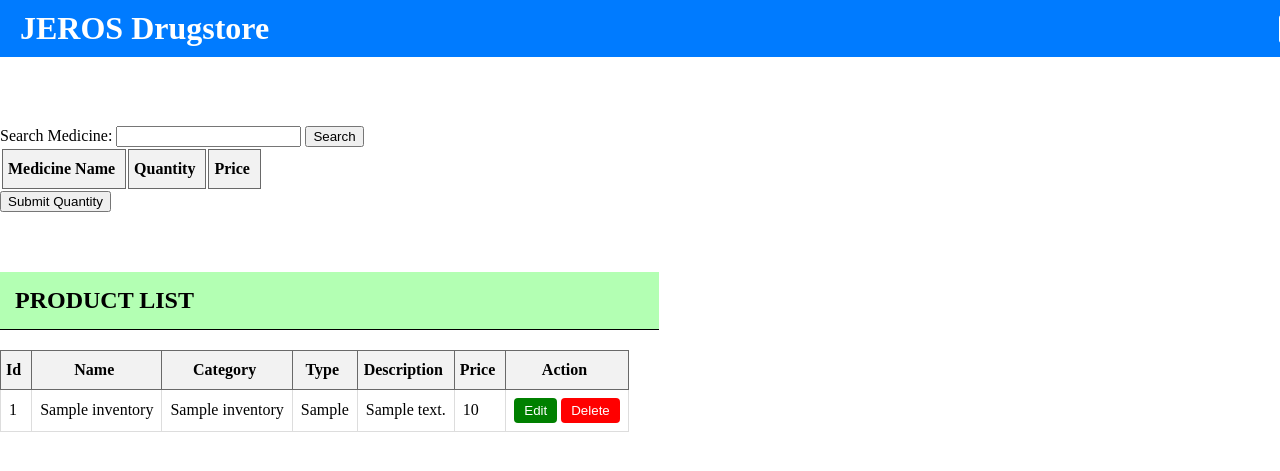
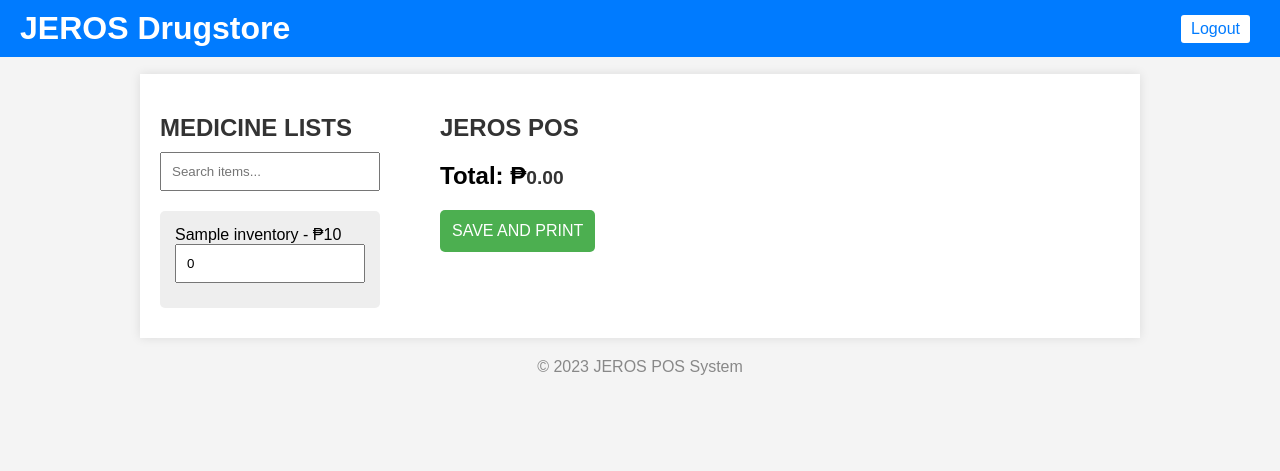
Before and after one commit to IzarJ28/Pharmacy, a PHP site: page /staff/staff_home.php in a window 1280 px wide. Shown: the top 471 px of the page. Run offline with PHP 8.4, Linux system fonts and the light colour scheme; tables that the repository leaves empty or names only in its code hold one stand-in row (values such as "Sample post"); lists and menus that the app fills with data are empty.

Commit message:
Staff POS

```diff
--- a/admin/sidebar.php
+++ b/admin/sidebar.php
@@ -1,3 +1,4 @@
+
 <!DOCTYPE html>
 <html>
 
@@ -57,7 +58,7 @@
 
 
         .sidebar {
-            top:0;
+            top: 0;
             background-color: #333;
             /* Sidebar background color */
             color: #fff;
@@ -74,7 +75,7 @@
         .sidebar ul {
             list-style: none;
             padding: 20px;
-            margin-top:50px;
+            margin-top: 50px;
         }
 
         .sidebar ul li {
--- a/staff/header.php
+++ b/staff/header.php
@@ -6,7 +6,6 @@
         body{
         margin: 0;
         padding: 0;
-        position: fixed;
 
     }
 
@@ -18,7 +17,8 @@
             color: #fff;
             padding: 10px 20px;
             align-items: center;
-            width: 1325px;
+            width: 100%;
+            top:0;
 
 
         }
@@ -41,7 +41,7 @@
             padding: 5px 10px;
             cursor: pointer;
             text-decoration: none;
-            margin-left: 10px; /* Add margin to separate the buttons */
+            margin-right: 50px; /* Add margin to separate the buttons */
             transition: .1s;
         }
 
@@ -62,19 +62,6 @@
         <h1 onclick="reloadPage()">JEROS Drugstore</h1>
         <div class="nav-btn-container">
 
-            <a href="index.php" class="nav-btn">Logout</a>
+            <a href="../index.php" class="nav-btn">Logout</a>
         </div>
     </div>
-
-    <script>
-        function reloadPage() {
-            location.reload(true); // Force a page reload, clearing the cache
-        }
-    </script>
-
-
-
-
-
-</body>
-</html>
--- a/staff/staff_home.php
+++ b/staff/staff_home.php
@@ -1,323 +1,269 @@
 <?php
 include('connection.php');
- include ('header.php');
-
-
-
-
-
-if ($_SERVER['REQUEST_METHOD'] === 'POST') {
-    $category_name= $_POST['category_name'];
-    $med_name = $_POST['med_name'];
-    $med_type = $_POST['med_type'];
-    $description = $_POST['description'];
-    $price = $_POST['price'];
-
-
-$check_username_query = "SELECT * FROM med_inventory WHERE med_name='$med_name'";
-    $result = $conn->query($check_username_query);
-    if ($result->num_rows > 0) {
-        echo '<script>alert("Medicine already exists.");</script>';
-    }else{
-        $query = "INSERT INTO med_inventory (med_name,category_name,med_type,description,price) VALUES ('$med_name','$category_name','$med_type','$description','$price')";
-
-        if ($conn->query($query) === TRUE) {
-
-        } else {
-            echo '<script>alert("Error: ' . $query . ' ' . $conn->error . '");</script>';
-        }
-    }
-
-
-}
-
-
+include('header.php');
 ?>
 
 <!DOCTYPE html>
-<html>
+<html lang="en">
+
 <head>
-    <title>Medicine List</title>
-
-
-
+    <meta charset="UTF-8">
+    <meta name="viewport" content="width=device-width, initial-scale=1.0">
+    <title>JEROS POS</title>
     <style>
-        .modal {
-      display: none;
-      position: fixed;
-      top: 0;
-      left: 0;
-      width: 100%;
-      height: 100%;
-      background-color: rgba(0, 0, 0, 0.5);
-      justify-content: center;
-      align-items: center;
+        body {
+            font-family: 'Arial', sans-serif;
+            margin: 0;
+            padding: 0;
+            background-color: #f4f4f4;
         }
 
-    .modal-content {
+        section {
+            display: grid;
+            grid-template-columns: repeat(3, 1fr);
+            gap: 20px;
+            max-width: 1000px;
+            margin: 20px auto;
             background-color: #fff;
-      padding: 20px;
-      border-radius: 5px;
-      box-shadow: 0 0 10px rgba(0, 0, 0, 0.2);
-        width: 700px;
-        height: 400px;
-
+            box-shadow: 0 0 10px rgba(0, 0, 0, 0.1);
         }
 
-    .close {
-      color: #aaa;
-      float: right;
-      font-size: 28px;
-      font-weight: bold;
-      cursor: pointer;
-    }
-    .form-center{
-      margin-top: 10px;
-    }
-    .form-center{
-        margin-top: 60px;
-        width:100%;
-
-    }
-    th{
-      padding: 10px;
-      text-align: left;
-      margin-left: 10px;
+        #product-list,
+        #cart,
+        #receipt {
+            padding: 20px;
+            box-sizing: border-box;
         }
 
-        .form-container{
-            width: 25%;
-            margin-top: 5.45%;
-            margin-left: 24%;
-            border-radius: 10px;
-            padding: 4px;
-            background-color: #E5E7E9 ;
-            float: left;
-
-
+        h2 {
+            font-size: 1.5rem;
+            color: #333;
+            margin-bottom: 10px;
         }
 
-        .form-container label {
-
-            margin-top: 10px;
-            text-align: left;
-
+        ul {
+            list-style: none;
+            padding: 0;
+            margin: 0;
         }
 
-        .form-container input[type="text"],
-        .form-container input[type="password"],
-        .form-container select {
-            width: 200px;
-            padding: 5px;
-            margin-top: 5px;
-            border: 1px solid #ccc;
-            border-radius: 3px;
-            margin-left: 15%;
+        li {
+            padding: 15px;
+            margin: 10px 0;
+            background-color: #eee;
+            cursor: pointer;
+            transition: background-color 0.3s;
+            border-radius: 5px;
         }
 
-        .form-container input[type="submit"] {
-            background-color: #007bff;
-            color: #fff;
-            border: none;
-            border-radius: 3px;
-            padding: 10px;
-            cursor: pointer;
-            margin: 0;
-            width: 100%;
-        }
-        h2.form_name{
-            border-radius: 3px;
-            background-color:  #b3ffb3;
-            padding-top: 11px;
-            text-align: center;
-            margin: 0;
-            width: 100%;
-            margin-bottom: 15px;
-            border-bottom: 1px solid black;
-            padding-bottom: 15px;
-
+        li:hover {
+            background-color: #ddd;
         }
 
-
-
-         table.registered_table {
+        input[type="text"],
+        input[type="number"] {
             width: 100%;
-            border-collapse: collapse;
-            margin-top: 20px;
-            margin-left: auto ;
-            margin-right: auto;
-
-         }
-
-        td {
-            border: 1px solid #ddd;
-            padding: 8px;
-            text-align: left;
-        }
-
-        th {
-            background-color: #f2f2f2;
-            padding-left: 5px;
-            text-align: center;
-            border: .5px solid dimgray;
-
+            padding: 10px;
+            margin-bottom: 10px;
+            box-sizing: border-box;
         }
 
         button {
+            background-color: #4caf50;
+            color: #fff;
+            padding: 12px;
+            border: none;
             cursor: pointer;
-            padding: 8px 12px;
-            border: none;
-            border-radius: 4px;
+            font-size: 1rem;
+            transition: background-color 0.3s;
+            border-radius: 5px;
         }
 
-        .registered_table .edit-button {
-            background-color: green;
-            color: white;
+        button:hover {
+            background-color: #45a049;
         }
 
-        .registered_table .delete-button {
-            background-color: red;
-            color: white;
+        #cart-items,
+
+        #cart-items{
+            width:400px;
         }
-        h2.user_list{
-            background-color: #b3ffb3;
-            width: 100%;
-            margin: 0;
-            padding: 15px;
-            margin-bottom: 15px;
-
-            border-bottom: 1px solid black;
+        #receipt-items {
+            margin-top: 10px;
         }
 
-    input.num{
-        padding: 3px;
-        width: 200px;
-    }
-    .des, .pr{
-        width: 70%;
-        margin-left: 15%;
-     }
-    .pr{
-        padding: 3.5px;
+        #total,
+        #receipt-total {
+            font-weight: bold;
+            font-size: 1.2rem;
+            color: #333;
         }
 
+        #receipt {
+            display: none;
+            border: 1px solid #ccc;
+            padding: 20px;
+            margin: 20px;
+        }
+
+        #receipt-container {
+            background-color: #fff;
+            padding: 20px;
+            box-shadow: 0 0 10px rgba(0, 0, 0, 0.1);
+        }
+        footer {
+            text-align: center;
+            margin-top: 20px;
+            color: #888;
+        }
+
+        @media print {
+            #receipt {
+                display: block;
+            }
+
+            body * {
+                visibility: hidden;
+            }
+
+            #receipt,
+            #receipt * {
+                visibility: visible;
+            }
+        }
     </style>
 </head>
+
 <body>
-
- 	<?php
-        $query = "SELECT mi.id, m.med_name as med_name, mc.category_name as category_name, mt.med_type as med_type, mi.description, mi.price
-          FROM med_inventory mi
-          JOIN medicines m ON mi.med_name = m.id
-          JOIN med_category mc ON mi.category_name = mc.id
-          JOIN med_type mt ON mi.med_type = mt.id";
-    ?>
-
-    <div  style="margin-top: 20%;" class="med_search">
-    <form method="GET" action="<?php echo $_SERVER['PHP_SELF']; ?>">
-        <label for="search_med">Search Medicine:</label>
-        <input type="text" id="search_med" name="search_med">
-        <input type="submit" value="Search">
-    </form>
-
-    <!-- Display selected medicine information in a table -->
-    <table class="searched_table">
-        <!-- Add table headers for Medicine name, Quantity, and Price -->
-        <tr>
-            <th>Medicine Name</th>
-            <th>Quantity</th>
-            <th>Price</th>
-        </tr>
-
-        <?php
-        // Check if the search parameter is set
-        if (isset($_GET['search_med'])) {
-            // Perform a search based on the entered medicine name
-            $searched_med = $_GET['search_med'];
-            $query = "SELECT * FROM med_inventory WHERE med_name LIKE '%$searched_med%'";
-            $result = $conn->query($query);
-
-            // Display the search results in the table
-            while ($row = $result->fetch_assoc()) {
-                echo '<tr>';
-                echo '<td>' . $row['med_name'] . '</td>';
-                echo '<td>'; // This column will contain the quantity input field
-                echo '<input type="number" name="quantity_' . $row['id'] . '" placeholder="Enter quantity" />';
-                echo '</td>';
-                echo '<td>' . $row['price'] . '</td>';
-                echo '</tr>';
-            }
-        }
-        ?>
-    </table>
-</div>
-<form method="POST" action="<?php echo $_SERVER['PHP_SELF']; ?>">
-    <!-- Add other form fields here for additional information if needed -->
-
-    <!-- Displayed above in the search form -->
-    <div class="med_search">
-        <!-- This table will display the selected medicine's information -->
-        <table class="searched_table">
-            <!-- Table headers are added in the previous code snippet -->
-        </table>
-
-        <!-- Add a button to submit the quantity input -->
-        <input type="submit" value="Submit Quantity">
-    </div>
-</form>
+    <br><br><br>
 
 
-	<div class="form-center">
+    <div id="receipt">
+        <div id="receipt-container">
+            <h2>Receipt</h2>
+            <h1>Total: ₱<span id="receipt-total">0.00</span></h1>
+            <ul id="receipt-items"></ul>
+        </div>
+    </div>
+    <section>
+        <div id="product-list">
+            <h2>MEDICINE LISTS</h2>
+            <input type="text" id="search" placeholder="Search items...">
+            <ul id="products">
                 <?php
                 $query = "SELECT * FROM med_inventory";
                 $result = $conn->query($query);
-    	?>
-    	<h2 class="user_list">PRODUCT LIST</h2>
+                while ($row = $result->fetch_assoc()) {
 
-
-  		    <table  class="registered_table">
-            	<tr class="registered_tr">
-                	<th>Id</th>
-                	<th>Name</th>
-                	<th>Category</th>
-                	<th>Type</th>
-                	<th>Description</th>
-                	<th>Price</th>
-                	<th>Action</th> <!-- New column for buttons -->
-            	</tr>
-
-    <?php
-    // Loop through the rows in the result set
-    while ($row = $result->fetch_assoc()) {
-        echo '<tr>';
-        echo '<td>' . $row['id']. '</td>';
-        echo '<td>' . $row['med_name'] . '</td>';
-        echo '<td>' . $row['category_name'] . '</td>';
-        echo '<td>' . $row['med_type'] . '</td>';
-        echo '<td>' . $row['description'] . '</td>';
-        echo '<td>' . $row['price'] . '</td>';
-        echo '<td>';
-        echo '<button style="background-color: green; color: white; padding: 5px 10px;">Edit</button>'; // Green Edit button
-        echo ' ';
-        echo '<button style="background-color: red; color: white; padding: 5px 10px;">Delete</button>'; // Red Delete button
-        echo '</td>';
-        echo '</tr>';
+                    echo '<li data-name="' . $row['med_name'] . '" data-price="' . $row['price'] . '">' . $row['med_name'] . ' - ₱' . $row['price'] . '</li>';
                 }
                 ?>
-</table>
-<br>
-<br>
-
-
+                <!-- Add more products as needed -->
+            </ul>
         </div>
 
-    <?php
-    $conn->close();
-    ?>
+        <div id="cart">
+            <h2>JEROS POS</h2>
+            <h1>Total: ₱<span id="total">0.00</span></h1>
+            <ul id="cart-items"></ul>
+            <button onclick="checkout()">SAVE AND PRINT</button>
+        </div>
+    </section>
+    <footer>
+        &copy; 2023 JEROS POS System
+    </footer>
 
-    </div>
+    <script>
+        const products = document.querySelectorAll('#products li');
+        const cartItems = document.getElementById('cart-items');
+        const totalSpan = document.getElementById('total');
+        const receiptDiv = document.getElementById('receipt');
+        const receiptItems = document.getElementById('receipt-items');
+        const receiptTotalSpan = document.getElementById('receipt-total');
 
+        function updateCart(item) {
+            const itemName = item.dataset.name;
+            const itemPrice = parseFloat(item.dataset.price);
+            const quantityInput = item.querySelector('.quantity-input');
+            const quantity = parseInt(quantityInput.value) || 0;
 
+            const itemTotal = itemPrice * quantity;
 
+            const existingCartItem = cartItems.querySelector(`li[data-name="${itemName}"]`);
+            if (existingCartItem) {
+                // Update existing cart item
+                const existingQuantity = parseInt(existingCartItem.dataset.quantity) || 0;
+                const newQuantity = existingQuantity + quantity;
+                existingCartItem.dataset.quantity = newQuantity;
+                existingCartItem.textContent = `${itemName} - ₱${itemPrice.toFixed(2)} x ${newQuantity} = ₱${(itemTotal + parseFloat(existingCartItem.dataset.total || 0)).toFixed(2)}`;
+            } else {
+                // Add new cart item
+                const li = document.createElement('li');
+                li.dataset.name = itemName;
+                li.dataset.total = itemTotal.toFixed(2);
+                li.dataset.quantity = quantity;
+                li.textContent = `${itemName} - ₱${itemPrice.toFixed(2)} x ${quantity} = ₱${itemTotal.toFixed(2)}`;
+                cartItems.appendChild(li);
+            }
+
+            updateTotal();
+        }
+
+        function updateTotal() {
+            let total = 0;
+            cartItems.querySelectorAll('li').forEach(cartItem => {
+                total += parseFloat(cartItem.dataset.total || 0);
+            });
+            totalSpan.textContent = total.toFixed(2);
+        }
+
+        function updateReceipt() {
+            let total = 0;
+            receiptItems.innerHTML = '';
+            cartItems.querySelectorAll('li').forEach(cartItem => {
+                const itemName = cartItem.dataset.name;
+                const itemPrice = parseFloat(Array.from(products).find(product => product.dataset.name === itemName).dataset.price);
+                const quantity = parseInt(cartItem.dataset.quantity) || 0;
+                const itemTotal = itemPrice * quantity;
+
+                const li = document.createElement('li');
+                li.textContent = `${itemName} - ₱${itemPrice.toFixed(2)} x ${quantity} = ₱${itemTotal.toFixed(2)}`;
+                receiptItems.appendChild(li);
+
+                total += itemTotal;
+            });
+            receiptTotalSpan.textContent = total.toFixed(2);
+        }
+
+        function checkout() {
+            updateReceipt();
+            receiptDiv.style.display = 'block';
+            window.print();
+            receiptDiv.style.display = 'none';
+        }
+
+        document.getElementById('search').addEventListener('input', () => {
+            const searchTerm = document.getElementById('search').value.toLowerCase();
+            products.forEach(product => {
+                const productName = product.dataset.name.toLowerCase();
+                const isVisible = productName.includes(searchTerm);
+                product.style.display = isVisible ? 'block' : 'none';
+            });
+        });
+
+        products.forEach(product => {
+            const quantityInput = document.createElement('input');
+            quantityInput.type = 'number';
+            quantityInput.min = 0;
+            quantityInput.value = 0;
+            quantityInput.className = 'quantity-input';
+            product.appendChild(quantityInput);
+
+            product.addEventListener('click', () => {
+                updateCart(product);
+            });
+        });
+    </script>
 </body>
+
 </html>
```
Lines whose indentation alone changed are shown as unchanged.
